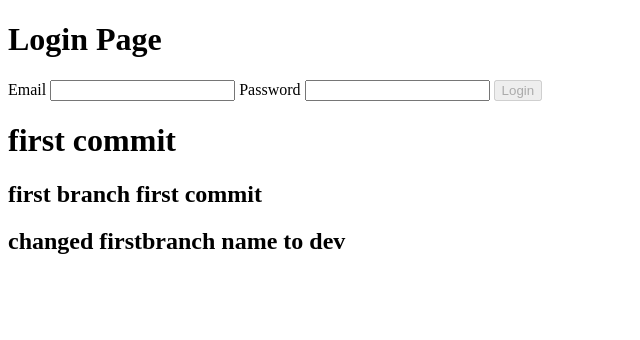
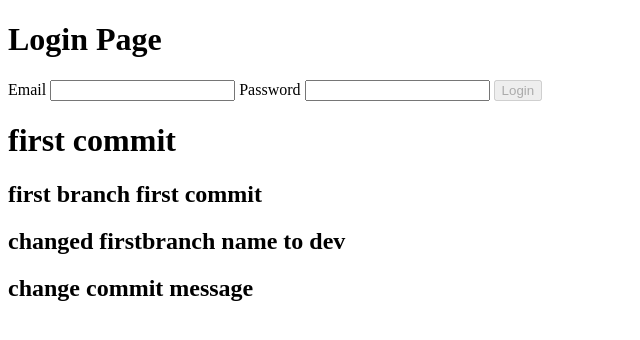
Before and after one commit to wft-dev/demo-svelte, a SvelteKit app: page /login in a window 1280 px wide. Shown: the top 340 px of the page, without its empty margins (0-640 px from the left). Built offline with nearby package versions, Linux system fonts and the light colour scheme.

Commit message:
after change new message

```diff
--- a/src/routes/login/+page.svelte
+++ b/src/routes/login/+page.svelte
@@ -48,6 +48,7 @@
     <h1>first commit</h1>
     <h2>first branch first commit</h2>
     <h2>changed firstbranch name to dev</h2>
+    <h2>change commit message</h2>
 
 
 
```
